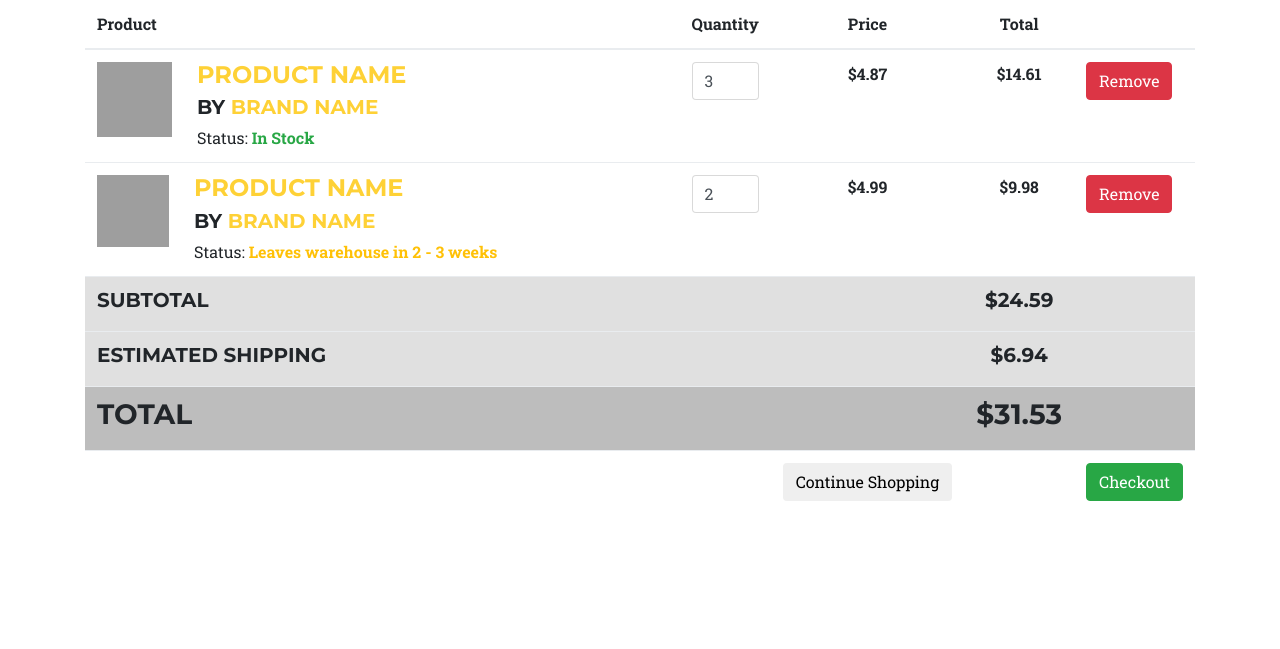
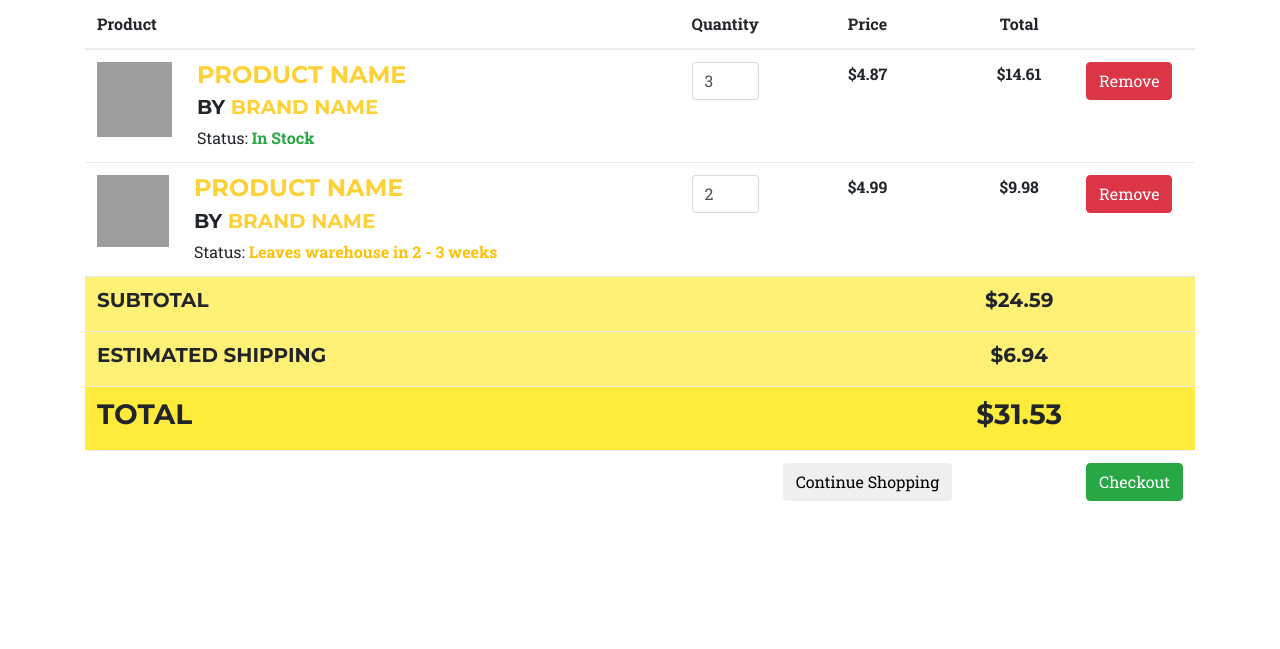
Before and after one commit to DormTeam/DormStop, a PHP site: page /cart.html in a window 1280 px wide. Shown: the part 271-920 px from the top of the page. Run offline with PHP 8.4, Linux system fonts and the light colour scheme; some web fonts are replaced; grey boxes are pictures that could not be loaded.

Commit message:
Edit: form-border and some cart-backgrounds

```diff
--- a/cart.html
+++ b/cart.html
@@ -96,9 +96,9 @@
                             </tr>
                         </thead>
                         <tbody>
-                            <tr>
+                            <tr class="cart">
                                 <td class="col-md-12">
-                                    <div class="cart">
+                                    <div class="cart-item">
                                     	<!-- Image of product -->
                                         <a class="thumbnail pull-left" href="#"> <img class="media-object" src="http://icons.iconarchive.com/icons/custom-icon-design/flatastic-2/72/product-icon.png" style="width: 75px; height: 75px;"> </a>
                                         <!-- Detail of product: more info about this -->
@@ -122,9 +122,9 @@
                                     </button>
                                 </td>
                             </tr>
-                            <tr>
+                            <tr class="cart">
                                 <td class="col-md-12">
-                                    <div class="cart">
+                                    <div class="cart-item">
                                         <a class="thumbnail pull-left" href="#"> <img class="media-object" src="http://icons.iconarchive.com/icons/custom-icon-design/flatastic-2/72/product-icon.png" style="width: 72px; height: 72px;"> </a>
                                         <div class="cart-body">
                                             <h4><a href="#">Product name</a></h4>
@@ -144,21 +144,21 @@
                                     </button>
                                 </td>
                             </tr>
-                            <tr style="background-color: #e0e0e0;">
+                            <tr class="cart-sub">
                                 <td><h5>Subtotal</h5></td>
                                 <td>   </td>
                                 <td>   </td>
                                 <td class="text-center"><h5><strong>$24.59</strong></h5></td>
                                 <td>   </td>
                             </tr>
-                            <tr  style="background-color: #e0e0e0;">
+                            <tr  class="cart-sub">
                                 <td><h5>Estimated shipping</h5></td>
                                 <td>   </td>
                                 <td>   </td>
                                 <td class="text-center"><h5><strong>$6.94</strong></h5></td>
                                 <td>   </td>
                             </tr>
-                            <tr style="background-color: #bdbdbd;">
+                            <tr class="cart-total">
                                 <td><h3>Total</h3></td>
                                 <td>   </td>
                                 <td>   </td>
--- a/css/cart.css
+++ b/css/cart.css
@@ -1,11 +1,17 @@
 .cart
 {
+	padding: 10px;
+	margin: 10px;
+}
+
+.cart-item
+{
 	display: -ms-flexbox;
-  display: flex;
-  -ms-flex-align: start;
-      align-items: flex-start;
+  	display: flex;
+  	-ms-flex-align: start;
+    align-items: flex-start;
 }
-.cart img
+.cart-item img
 {
 	margin-right: 25px;
 }
@@ -24,3 +30,15 @@
 {
 	text-decoration: none;
 }
+
+/* design for extract fee*/
+.cart-sub td
+{
+	background-color: #fff176;
+}
+
+/* design for total row*/
+.cart-total td
+{
+	background-color: #ffeb3b;
+}
--- a/css/custom.css
+++ b/css/custom.css
@@ -279,7 +279,7 @@
 
 /*Login custom css seciton */
 form {
-    border: 3px solid #f1f1f1;
+
 }
 
 input[type=text], input[type=password] {
```
